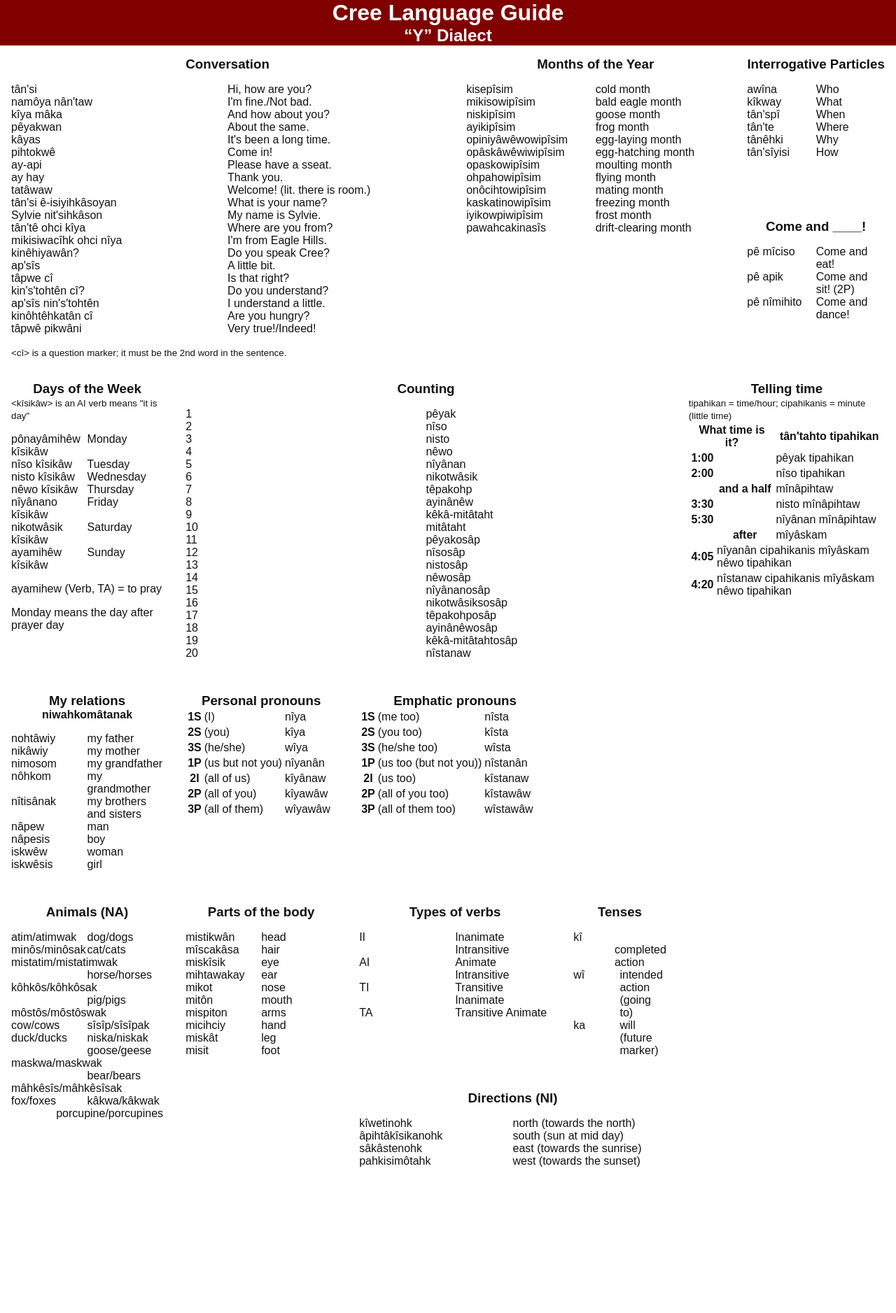
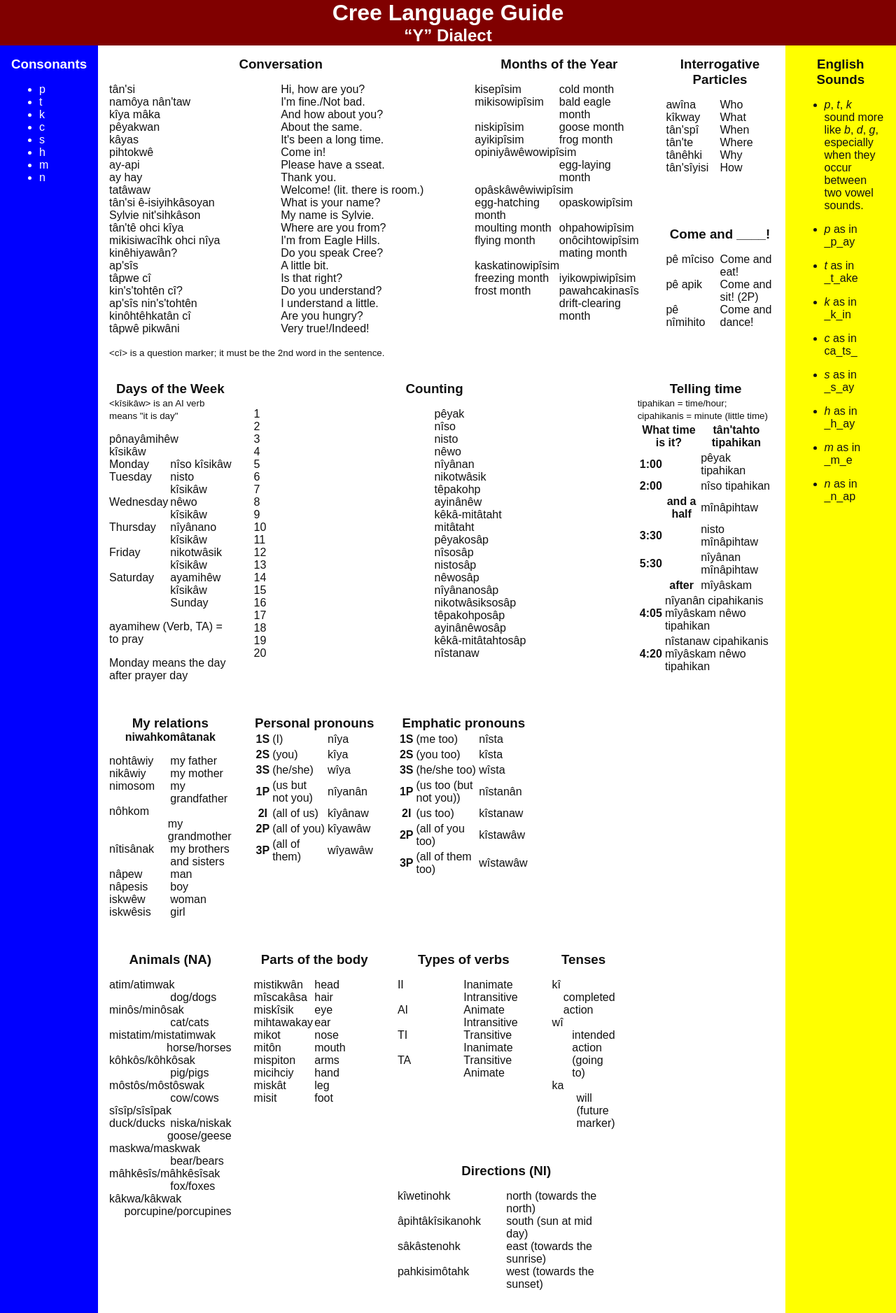
Before and after one commit to eddieantonio/cree-language-guide, a Jekyll site: the page built from index.html, in a window 1280 px wide. Shown: the whole page at 70% size. Built offline with Jekyll 4.4.1, drawn with Linux system fonts in a browser that asks for light colours; before the commit the page ends 1701 px from its top, so only the background shows below that.

Commit message:
Add both side bars.

```diff
--- a/_data/guide.yml
+++ b/_data/guide.yml
@@ -373,3 +373,30 @@ sections:
     - cree: pahkisimôtahk
       eng: west
       literally: towards the sunset
+
+ consonants:
+   title: Consonants
+   contents:
+    - p
+    - t
+    - k
+    - c
+    - s
+    - h
+    - m
+    - n
+
+ english-sounds:
+   title: English Sounds
+   contents:
+    - >-
+      _p_, _t_, _k_ sound more like _b_, _d_, _g_, especially
+      when they occur between two vowel sounds.
+    - _p_ as in _p_ay
+    - _t_ as in _t_ake
+    - _k_ as in _k_in
+    - _c_ as in ca_ts_
+    - _s_ as in _s_ay
+    - _h_ as in _h_ay
+    - _m_ as in _m_e
+    - _n_ as in _n_ap
--- a/guide.scss
+++ b/guide.scss
@@ -90,6 +90,12 @@ main {
     & > .directions {
         grid-area: dirs;
     }
+    & > .consonants {
+        grid-area: const;
+    }
+    & > .english-sounds {
+        grid-area: sound;
+    }
 }
 
 main > section {
@@ -99,6 +105,16 @@ main > section {
 main > header {
     background-color: maroon;
     color: #fff;
+}
+
+main > .consonants {
+    background-color: #00F;
+    color: #FFF;
+}
+
+main > .english-sounds {
+    background-color: #FF0;
+    color: #111;
 }
 
 // Make dt and dl be inline with each other
--- a/index.html
+++ b/index.html
@@ -178,3 +178,25 @@ layout: guide
       <dd>{{ pair.eng }} ({{ pair.literally }})
   {%- endfor -%}</dl>
 </section>
+
+{%- assign section = "consonants" -%}
+{%- assign _ = __.sections[section] -%}
+<section id="{{ section }}" class="{{ section }}">
+  <h3>{{ _.title }}</h3>
+  <ul class="consonant-list">
+  {%- for cnst in _.contents -%}
+    <li lang="cr">{{ cnst -}}
+  {%- endfor -%}
+  </ul>
+</section>
+
+{%- assign section = "english-sounds" -%}
+{%- assign _ = __.sections[section] -%}
+<section id="{{ section }}" class="{{ section }}">
+  <h3>{{ _.title }}</h3>
+  <ul class="sound-list">
+  {%- for tidbit in _.contents -%}
+    <li>{{ tidbit | markdownify -}}
+  {%- endfor -%}
+  </ul>
+</section>
```
